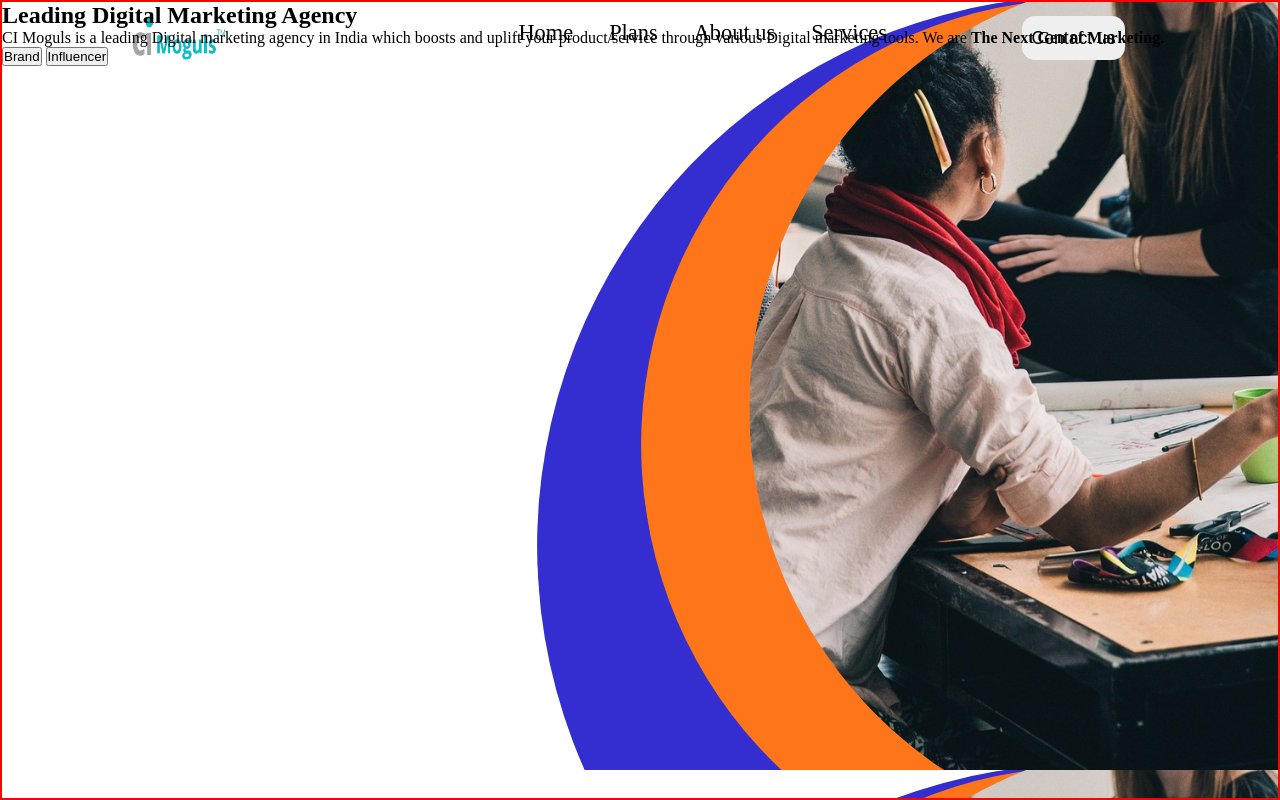
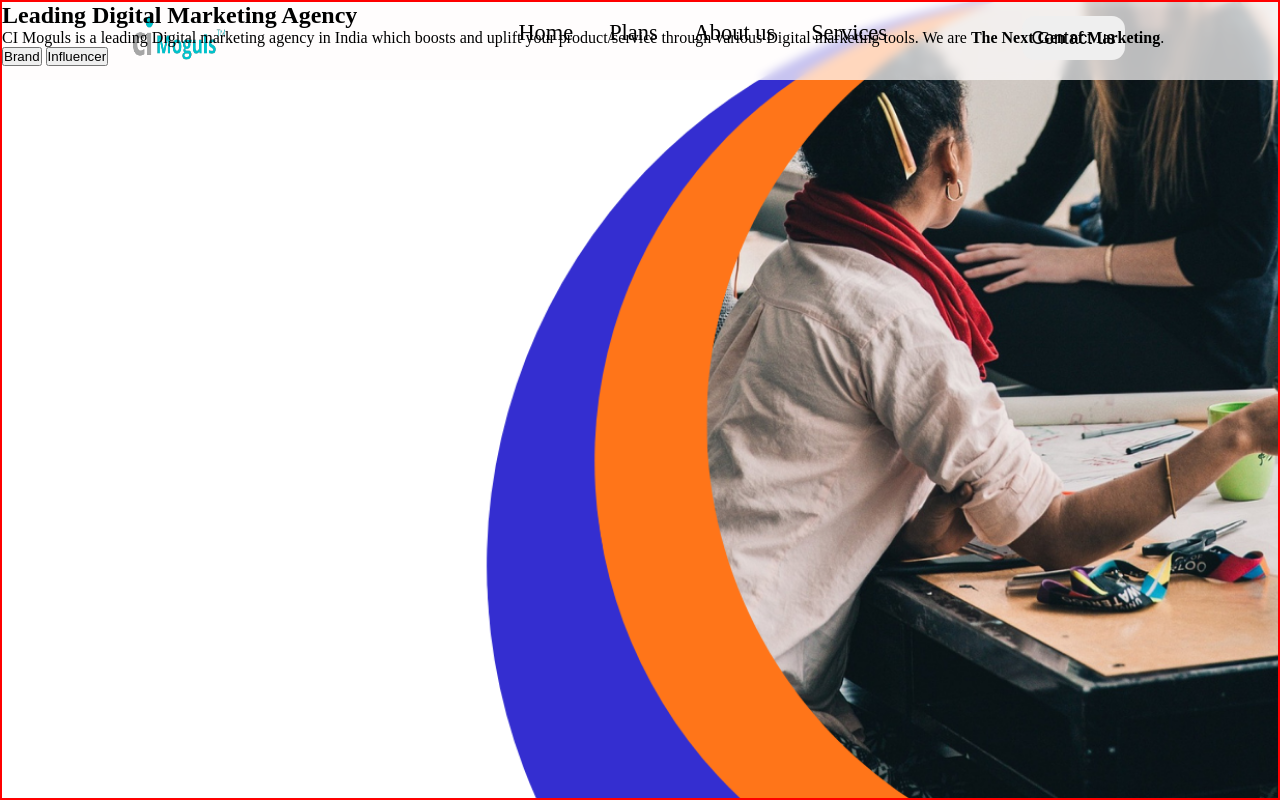
Before and after one commit to navneetthakor/dma, a PHP site: page /html/index.html in a window 1280 px wide. Run offline with PHP 8.4, Linux system fonts and the light colour scheme.

Commit message:
sec1backmodified

```diff
--- a/css/index.css
+++ b/css/index.css
@@ -98,12 +98,12 @@ header{
 /* section 1 styling  */
 #sec1::before{
     content: "";
-    background: url("/images/Untitled\ design\ \(5\).png");
+    background: url("/images/Untitled\ design\ \(5\).png") no-repeat center center/cover;
     width: 100%;
     height: 100%;
-    backdrop-filter: blur(5px);
+    /* backdrop-filter: blur(5px); */
     position: absolute;
-    z-index: -1;
+    z-index: -2;
 }
 
 #sec1{
--- a/html/index.html
+++ b/html/index.html
@@ -30,7 +30,7 @@
         <p>
             CI Moguls is a leading Digital marketing agency in India which boosts and uplift your product/service through various Digital marketing tools. We are <b>The Next Gen of Marketing</b>.
         </p>
-        <input type="button" class="" id="brand-btn" value="Brand">
+        <input type="button" class="" id="brand-btn" value="Brand" >
         <input type="button" class="" id="inf-btn" value="Influencer">
     </section>
     </main>
```
